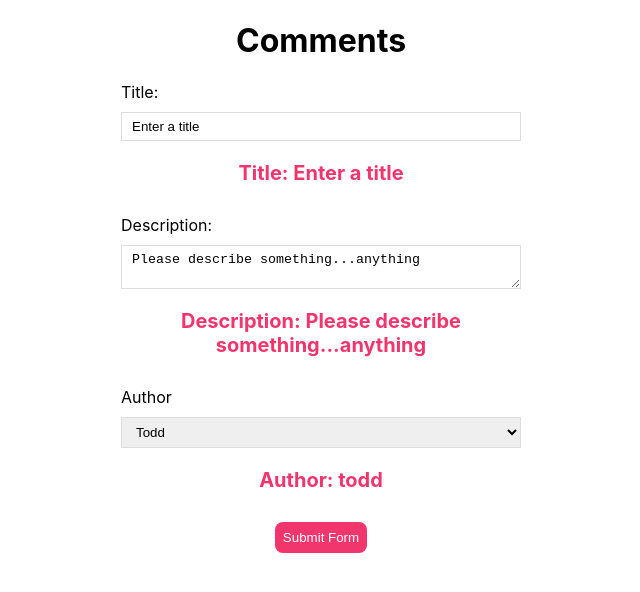
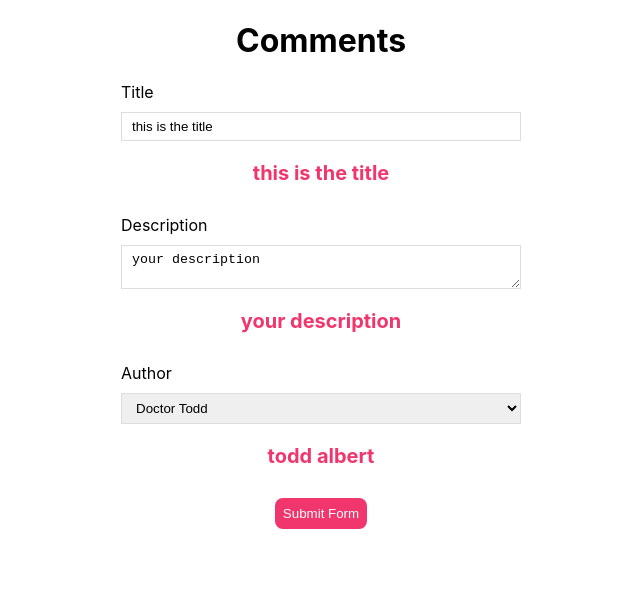
Before and after one commit to Dolsen0/react-forms, a React (Create React App) app: page / in a window 1280 px wide. Shown: the top 592 px of the page, without its empty margins (319-959 px from the left). Built offline with nearby package versions, Linux system fonts and the light colour scheme.

Commit message:
added form submit capabilities

```diff
--- a/src/App.js
+++ b/src/App.js
@@ -1,24 +1,57 @@
+
 
 import { useState } from 'react';
 import './App.css';
 
 function App() {
 
-const [title,setTitle] = useState("Enter a title")
-const[description, setDescription] = useState("Please describe something...anything")
-const[author, setAuthor] = useState("todd")
+  const [formSubmitted,setFormSubmitted] = useState(false)
+  const [errorMessage,setErrorMessage] = useState("")
+  const [title,setTitle] = useState('this is the title')
+  const [description,setDescription] =
+                              useState("your description")
+  const [author,setAuthor] = useState("todd albert")
 
+  // console.log(title)
 
-console.log({title})
-console.log({description})
-console.log({author})
+  //const formSubmit = async (e) => {
 
+  async function  formSubmit(e)  {
+    try {
+    e.preventDefault();
+    //console.log("form submitted")
 
+    // const comment = {
+    //     title:title,
+    //     description:description,
+    //     author:author,
+    // }
+    const comment = {
+      title,
+      description,
+      author,
+  }
 
-function formSubmit(e) {
-  e.preventDefault();
-  console.log("Form Submitted")
+    console.log("form submitted with ",comment)
+
+    // really submit it to an api
+    const results = await fetch("https://sql.bocacode.com/comments",{
+      method: "POST",
+      headers: {
+        "Content-Type": "application/json"
+      },
+      body: JSON.stringify(comment)
+    })
+    console.log(results)
+    const data = await results.json()
+
+    console.log(data)
+    } catch (error) {
+      console.error(error)
+      setErrorMessage("there was an error submitting your comment" + error.toString())
     }
+  }
+
 
 
   return (
@@ -26,48 +59,39 @@ function formSubmit(e) {
         <form onSubmit={formSubmit}>
             <h1>Comments</h1>
 
-          {/* text field single line. */}
-
-        <label>Title: </label>
+             {/* here goes the title */}
+            <label>Title</label>
             <input
-        type = "text"
-        value = {title}
+            type="text"
+            value={title}
             onChange={(e)=>{setTitle(e.target.value)}}
             />
-        <h3>Title: {title}</h3>
+            <h3>{title}</h3>
 
+            {/* this is the description */}
+            <label>Description</label>
+            <textarea
+            value={description}
+            onChange={(e)=>{setDescription(e.target.value)}} />
 
+            <h3>{description}</h3>
 
-        {/* Description field */}
-
-        <label>Description: </label>
-        <textarea value = {description}
-        onChange={(e)=>{setDescription(e.target.value)}}
-        >Hello</textarea>
-
-        <h3>Description: {description}</h3>
-
-
-
-        {/* Author Section */}
+            {/* THIS IS THE AUTHOR */}
             <label>Author</label>
-        <select value = {author}
-        onChange={(e) => {setAuthor(e.target.value)}}
-
+            <select value={author}
+            onChange={(e)=> {setAuthor(e.target.value)}}
             >
-
-          <option value ="">Choose one</option>
-          <option value ="todd">Todd</option>
-          <option value ="ludwigson">Ludwigson</option>
+              <option value="" selected>Choose One</option>
+              <option value="todd albert">Doctor Todd</option>
+              <option value="ludwigson" >Ludwigson</option>
+              <option value="other">Other</option>
             </select>
-
-        <h3>
-        Author: {author}
-        </h3>
-
-
+            <h3>{author}</h3>
 
             <button>Submit Form</button>
+            {errorMessage &&
+              <h1>damnit: <br /> {errorMessage}</h1>
+            }
 
         </form>
     </div>
```
Lines whose indentation alone changed are shown as unchanged.
